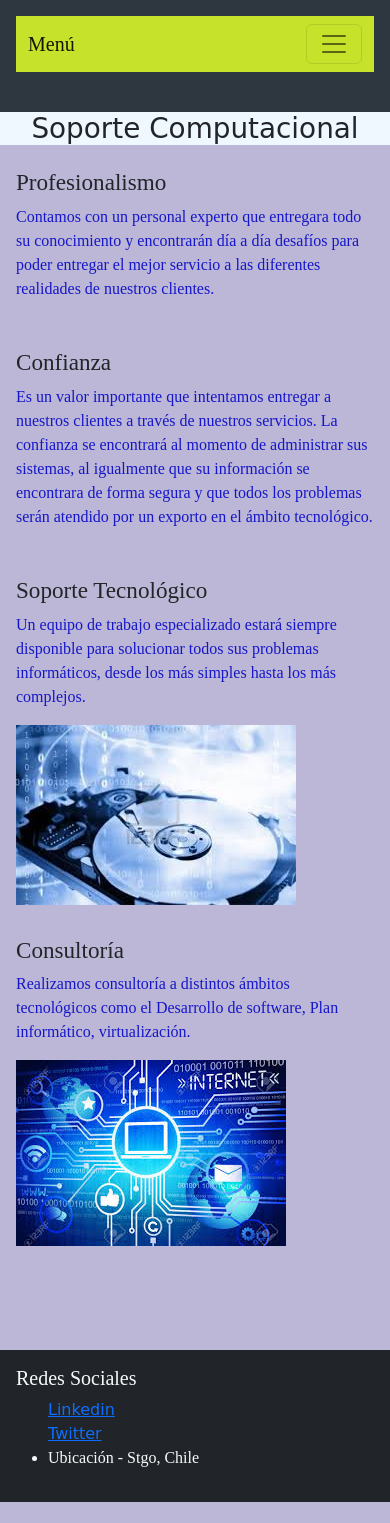
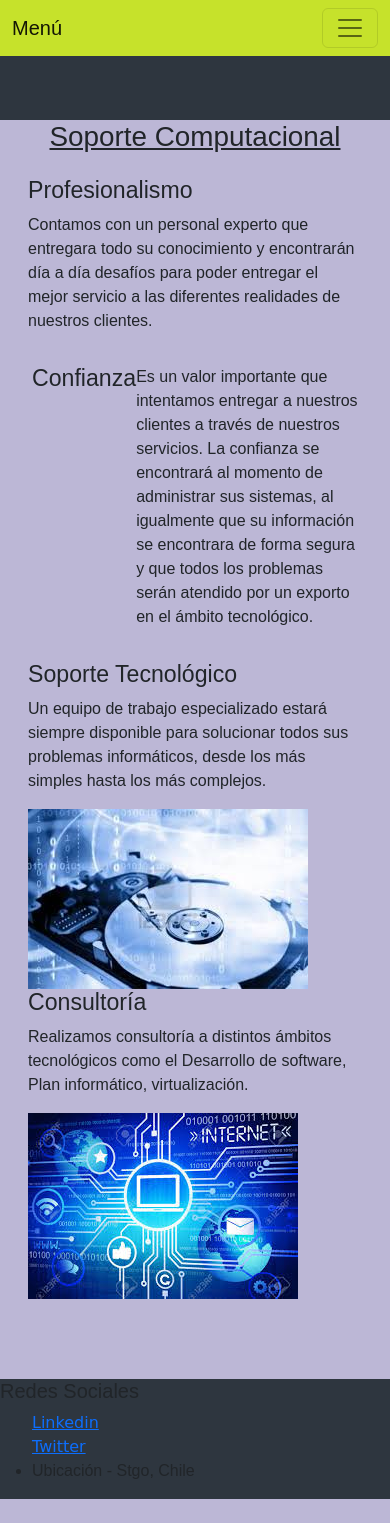
Before and after one commit to jrochar/terceraentrega, a website: page index.html in a window 390 px wide. Before the commit the page ends 1502 px from the top, so only its background shows below. Drawn offline with nearby package versions, Linux system fonts and the light colour scheme.

Commit message:
subiendo desafio SASS

```diff
--- a/index.html
+++ b/index.html
@@ -8,12 +8,12 @@
     <!-- CSS only -->
     <link href="https://cdn.jsdelivr.net/npm/bootstrap@5.2.0-beta1/dist/css/bootstrap.min.css" rel="stylesheet" integrity="sha384-0evHe/X+R7YkIZDRvuzKMRqM+OrBnVFBL6DOitfPri4tjfHxaWutUpFmBp4vmVor" crossorigin="anonymous">
     <!-- CSS Personlizado -->
-    <link rel="stylesheet" href="./css/estilo.css">
+    <link rel="stylesheet" href="./css/estilo2.css">
     <title>Desafio Bootstrap</title>
 </head>
 <body>
-    <header class="colorFondo text-light p-3">
-        <nav class="navbar navbar-expand-lg colorFondo2">
+    <header class="header">
+        <nav class="navbar navbar-expand-lg">
             <div class="container-fluid">
               <a class="navbar-brand" href="#">Menú</a>
               <button class="navbar-toggler" type="button" data-bs-toggle="collapse" data-bs-target="#navbarNav" aria-controls="navbarNav" aria-expanded="false" aria-label="Toggle navigation">
@@ -42,14 +42,14 @@
           </nav>
           <br>
     </header>
-          <div class="titulo">
+          <main class="container">
+            <div class="titulo">
               <h1>
                   Soporte Computacional
               </h1>
           </div>
-          <main class="container">
-              <div class="row">
-                <div class="col-s-12 col-md-6 col- lg-4 p-3">
+              <div class="tarj1 row">
+                <div class="">
                   <h3>
                     Profesionalismo
                   </h3>
@@ -57,7 +57,7 @@
                     Contamos con un personal experto que entregara todo su conocimiento y encontrarán día a día desafíos para poder entregar el mejor servicio a las diferentes realidades de nuestros clientes.
                   </p>
                 </div>
-                  <div class="col-s-12 col-md-6 col- lg-4 p-3">
+                  <div class="tarj2">
                       <h3>
                         Confianza
                       </h3>
@@ -65,7 +65,7 @@
                         Es un valor importante que intentamos entregar a nuestros clientes a través de nuestros servicios. La confianza se encontrará al momento de administrar sus sistemas, al igualmente que su información se encontrara de forma segura y que todos los problemas serán atendido por un exporto en el ámbito tecnológico.
                       </p>
                   </div>
-                  <div class="col-s-12 col-md-6 col- lg-4 p-3">
+                  <div class="tarj3">
                     <h3>
                       Soporte Tecnológico
                     </h3>
@@ -74,7 +74,7 @@
                     </p>
                     <img clas="mov" src="./img/img4.jpg" alt="">
                   </div>
-                  <div class="col-s-12 col-md-6 col- lg-4 p-3">
+                  <div class="tarj4">
                     <h3>
                       Consultoría
                     </h3>
@@ -92,7 +92,7 @@
         </section>
     </main>
     <br>
-    <footer class="bg-secondary p-3 text-light bg-dark">
+    <footer class="footer">
         <h5>
             Redes Sociales
         </h5>
--- /dev/null
+++ b/scss/_body.scss
@@ -0,0 +1,21 @@
+$bg-color1:rgb(188, 183, 214);
+$bg-color2:rgb(46, 54, 63);
+$bg-color3:rgb(198, 226, 43);
+
+*{
+    margin:0;
+    padding: 0;
+    box-sizing: border-box;
+}
+
+body{
+    background-color: $bg-color1;
+    font-family: arial;
+    display: grid;
+    grid-template-rows: 1fr auto 1fr;
+    grid-template-columns: 1fr 1fr;
+    grid-template-areas:
+    "header header"
+    "container container"
+    "footer footer";
+}
--- /dev/null
+++ b/scss/_container.scss
@@ -0,0 +1,29 @@
+.container{
+    grid-area: container;
+    .titulo{
+        text-decoration: underline;
+        text-align: center;
+    }
+    .tarj1{
+        display: flex;
+        flex-direction: row;
+        justify-content: center;
+        padding: 1rem;
+        .tarj2{
+            display: flex;
+            flex-direction: row;
+            justify-content: center;
+            padding: 1rem;
+            .tarj3{
+                display: flex;
+                flex-direction: row;
+                justify-content: center;
+                padding: 1rem;
+                .tarj4{        display: flex;
+                    flex-direction: row;
+                    justify-content: center;
+                    padding: 1rem;}
+            }
+        }
+    }
+}
--- /dev/null
+++ b/scss/_footer.scss
@@ -0,0 +1,13 @@
+.footer{
+    grid-area: footer;
+    background-color: $bg-color2;
+    /*padding: 5px;
+    width: 90%;
+    margin: 20px auto;*/
+    .redes{
+    color: rgb(167, 42, 42);
+    text-decoration: none;
+    list-style-type: none;
+    font-family:cursive
+    }
+}
--- /dev/null
+++ b/scss/_header.scss
@@ -0,0 +1,48 @@
+.header{
+    grid-area: header;
+    background-color: $bg-color2;
+    padding: 3;
+        .navbar{
+            background-color: $bg-color3 ;
+            ul{
+                display: flex;
+                flex-direction:row;
+                justify-content: space-between;
+                list-style-type: none;
+            }
+            li a:hover{
+                color:red;
+            }
+
+        }
+     }
+
+.container{
+    grid-area: container;
+    .titulo{
+        text-decoration: underline;
+        text-align: center;
+    }
+    .tarj1{
+        display: flex;
+        flex-direction: row;
+        justify-content: center;
+        padding: 1rem;
+        .tarj2{
+            display: flex;
+            flex-direction: row;
+            justify-content: center;
+            padding: 1rem;
+            .tarj3{
+                display: flex;
+                flex-direction: row;
+                justify-content: center;
+                padding: 1rem;
+                .tarj4{        display: flex;
+                    flex-direction: row;
+                    justify-content: center;
+                    padding: 1rem;}
+            }
+        }
+    }
+}
--- /dev/null
+++ b/scss/estilo.scss
@@ -0,0 +1,4 @@
+@import "body";
+@import "header";
+@import "container";
+@import "footer";
```
Also changed, not shown: package.json (added, +25 -0 lines), css/estilo2.css (added), 1 other file.
